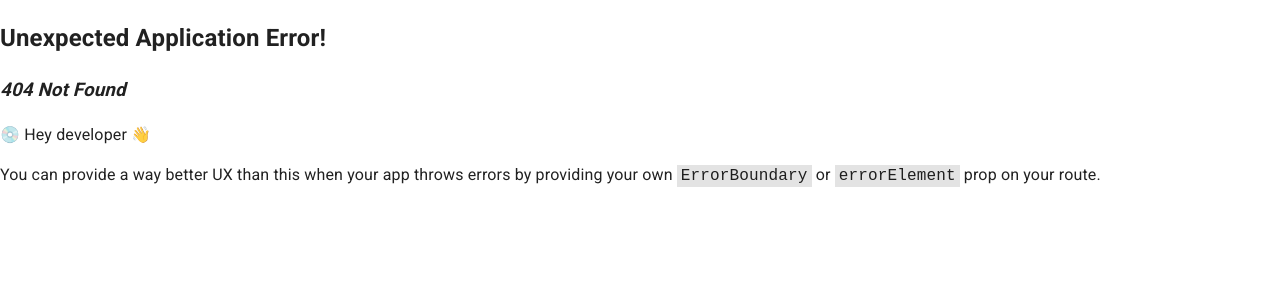
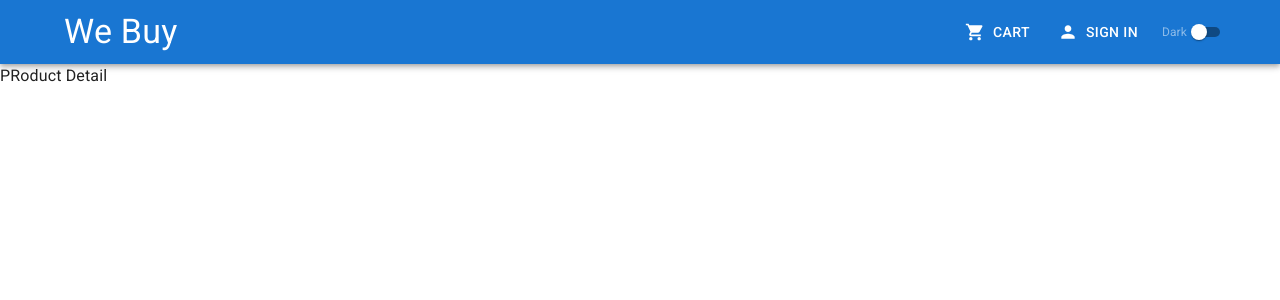
Before and after one commit to Ofonna-N/we-buy, a React (Vite) app in the folder frontend/: page /product/1 in a window 1280 px wide. Before the commit this address had no page. Shown: the top 300 px of the page. Built offline with nearby package versions, Linux system fonts and the light colour scheme.

Commit message:
Added Product detail page

```diff
--- a/frontend/package.json
+++ b/frontend/package.json
@@ -19,6 +19,7 @@
     "react-router-dom": "^6.14.1"
   },
   "devDependencies": {
+    "@testing-library/react": "^14.0.0",
     "@types/react": "^18.0.37",
     "@types/react-dom": "^18.0.11",
     "@typescript-eslint/eslint-plugin": "^5.59.0",
@@ -27,6 +28,7 @@
     "eslint": "^8.38.0",
     "eslint-plugin-react-hooks": "^4.6.0",
     "eslint-plugin-react-refresh": "^0.3.4",
+    "jest": "^29.6.0",
     "typescript": "^5.0.2",
     "vite": "^4.3.9"
   }
--- a/frontend/src/component/products/ProductCard.tsx
+++ b/frontend/src/component/products/ProductCard.tsx
@@ -4,7 +4,6 @@ import {
   CardMedia,
   CardContent,
   Typography,
-  Box,
   Rating,
   Stack,
 } from "@mui/material";
--- /dev/null
+++ b/frontend/src/pages/ProductDetailPage.tsx
@@ -0,0 +1,5 @@
+const ProductDetailPage = () => {
+  return <div>PRoduct Detail</div>;
+};
+
+export default ProductDetailPage;
--- a/frontend/src/routes.tsx
+++ b/frontend/src/routes.tsx
@@ -1,6 +1,7 @@
 import { createBrowserRouter } from "react-router-dom";
 import Layout from "./pages/Layout";
 import ProductsListingPage from "./pages/ProductsListingPage";
+import ProductDetailPage from "./pages/ProductDetailPage";
 
 const router = createBrowserRouter([
   {
@@ -11,6 +12,10 @@ const router = createBrowserRouter([
         index: true,
         element: <ProductsListingPage />,
       },
+      {
+        path: "/product/:id",
+        element: <ProductDetailPage />,
+      },
     ],
   },
 ]);
```
Also changed, not shown: 1 other file (tests, documents, lock files or other folders).
